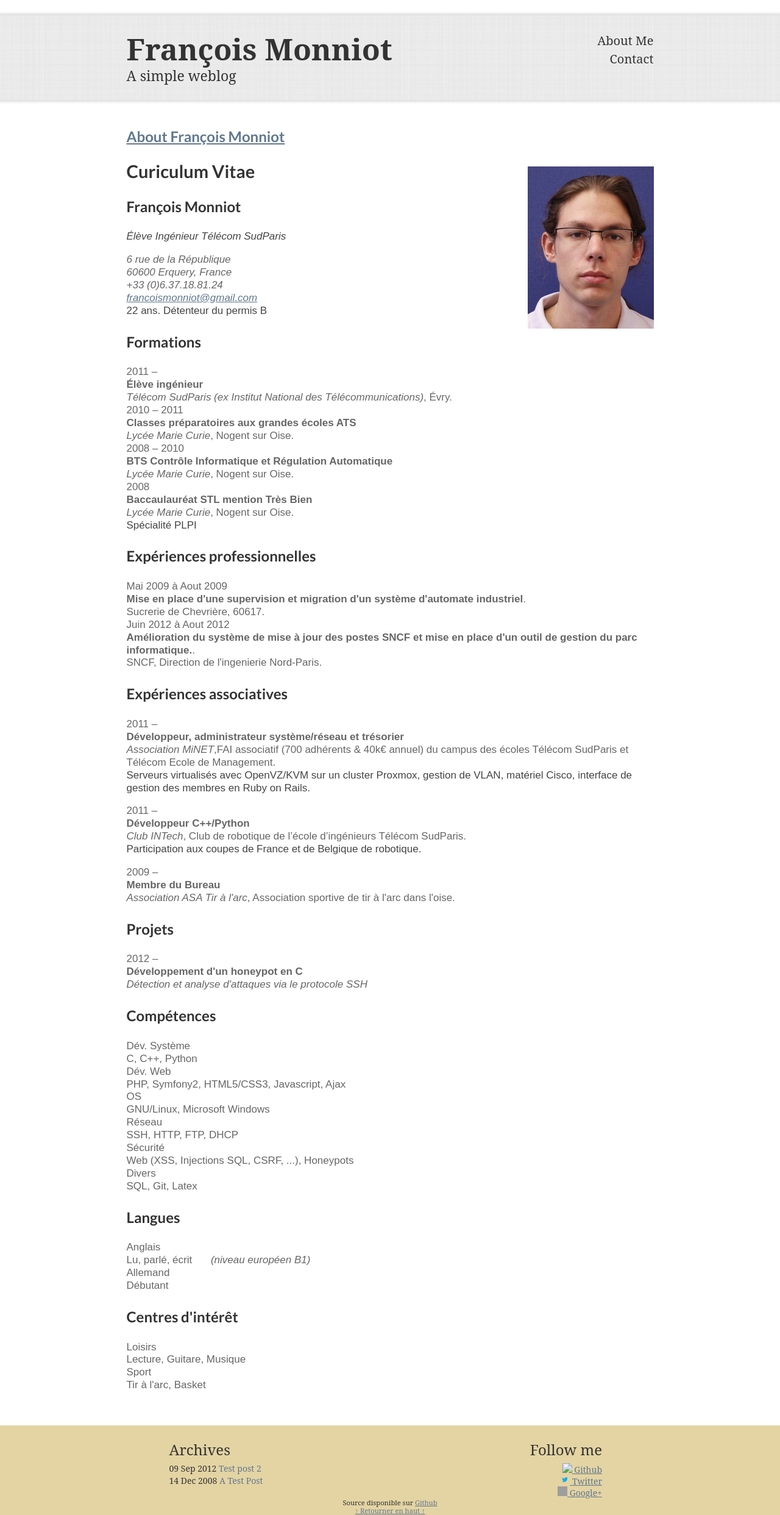
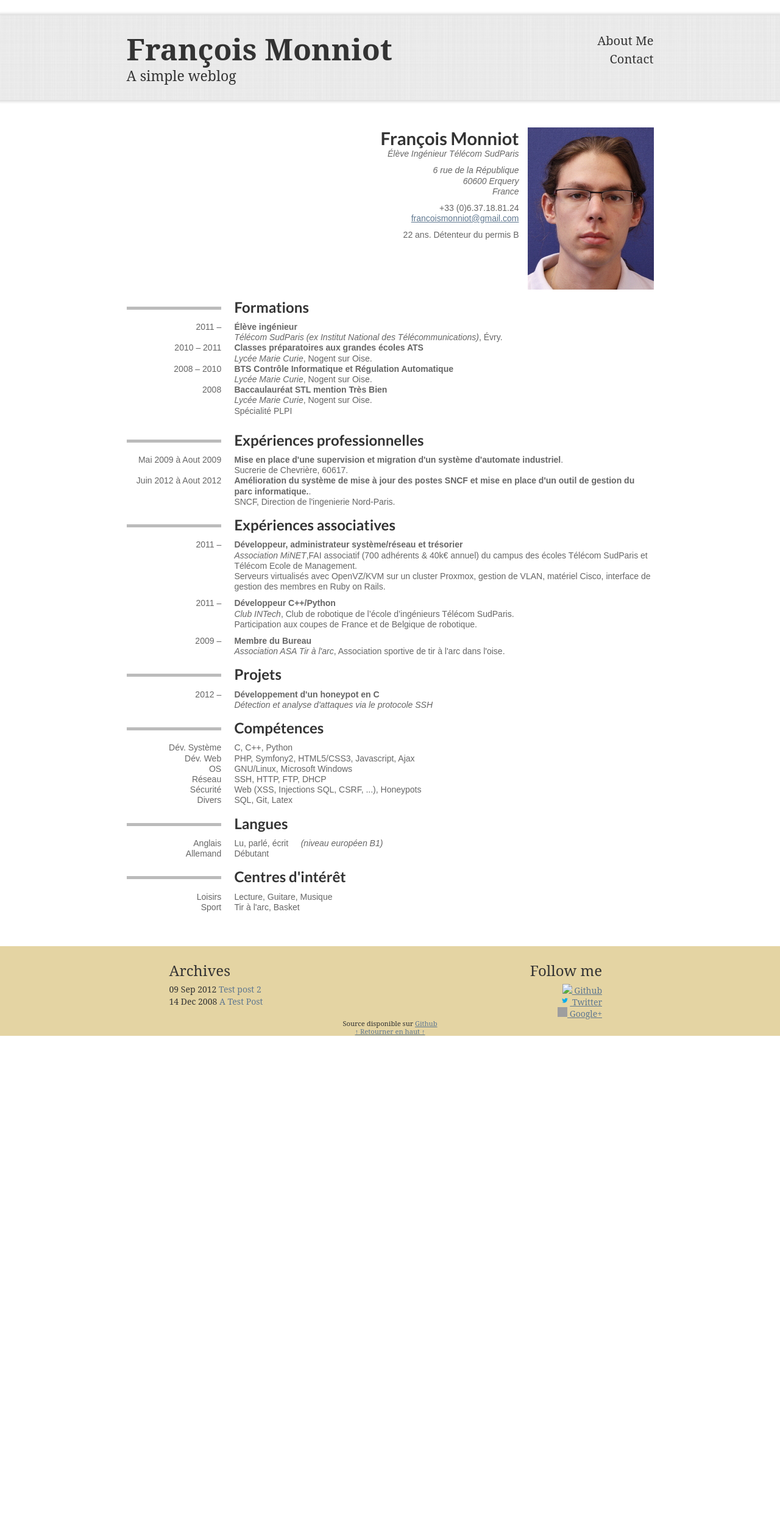
Before and after one commit to fmonniot/fmonniot.github.com, a Jekyll site: the page built from about.html, in a window 1280 px wide. Shown: the whole page at 61% size. Built offline with Jekyll 4.4.1, drawn with Linux system fonts in a browser that asks for light colours; Markdown is read by kramdown in place of the engine named in the settings; after the commit the page ends 1699 px from its top, so only the background shows below that; grey boxes are pictures that could not be loaded.

Commit message:
Update about page

```diff
--- a/_layouts/page.html
+++ b/_layouts/page.html
@@ -1,8 +1,4 @@
 ---
 layout: default
 ---
-<div class="post">
-    <div class="body">
-        {{ content }}
-    </div>
-</div>
+<div class="post">{{ content }}</div>
--- a/about.html
+++ b/about.html
@@ -1,26 +1,24 @@
 ---
 layout: page
-title: About François Monniot
+title: À propos de François Monniot
 ---
-<h4><a href="{{ post.url }}">{{ page.title }}</a></h4>
 
-<div class="my_pic">
+<section class="cv about clearfix">
     <img src="/images/me.png">
-</div>
-
-<h3>Curiculum Vitae</h3>
-    <section>
-        <div>
-            <h4>François Monniot</h4>
+    <div class="header">
+        <h3>François Monniot</h3>
         <p><em>Élève Ingénieur Télécom SudParis</em></p>
     </div>
-        <div class="span4 pagination-right">
+    <div>
         <address>
-            6 rue de la République<br>
-            60600 Erquery, France<br>
-            <i class="icon-briefcase"></i> +33 (0)6.37.18.81.24<br>
-            <i class="icon-envelope"></i> <a href="mailto:#">francoismonniot@gmail.com</a><br>
+            6 rue de la République<br/>
+            60600 Erquery<br/>
+            France
         </address>
+        <p>
+            <i class="icon-briefcase"></i> +33 (0)6.37.18.81.24<br/>
+            <i class="icon-envelope"></i> <a href="mailto:#">francoismonniot@gmail.com</a>
+        </p>
         <p>22 ans. Détenteur du permis B</p>
     </div>
 </section>
```
Also changed, not shown: css/main.css. Lines whose indentation alone changed are shown as unchanged.
